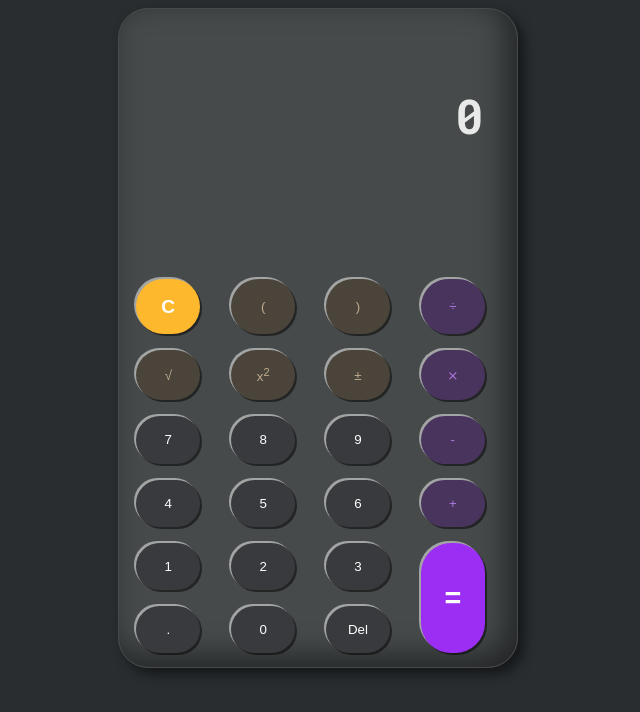
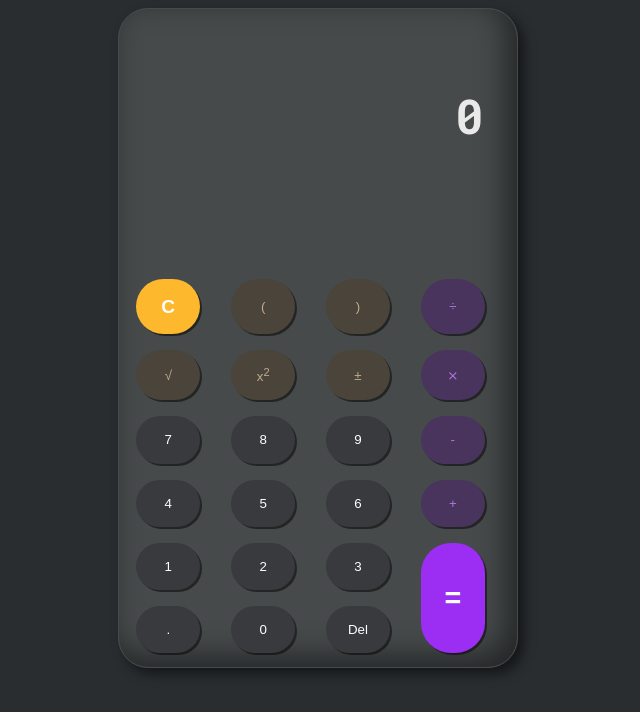
Before and after one commit to hiro776/calculator, a plain HTML site: page index.html in a window 1280 px wide. Shown: the whole page, without its empty margins (322-962 px from the left). Drawn offline with Linux system fonts and the light colour scheme.

Commit message:
removed top left white shadow from buttons

```diff
--- a/style.css
+++ b/style.css
@@ -94,7 +94,7 @@ body {
     /* height: 49px; */
     border: 0;
     border-radius: 30px;
-    box-shadow: 2px 2px var(--btn-calc-shadow), -2px -2px var(--btn-shadow-2);
+    box-shadow: 2px 2px var(--btn-calc-shadow)/*, -2px -2px var(--btn-shadow-2)*/;
 }
 
 /* number keys */
```
